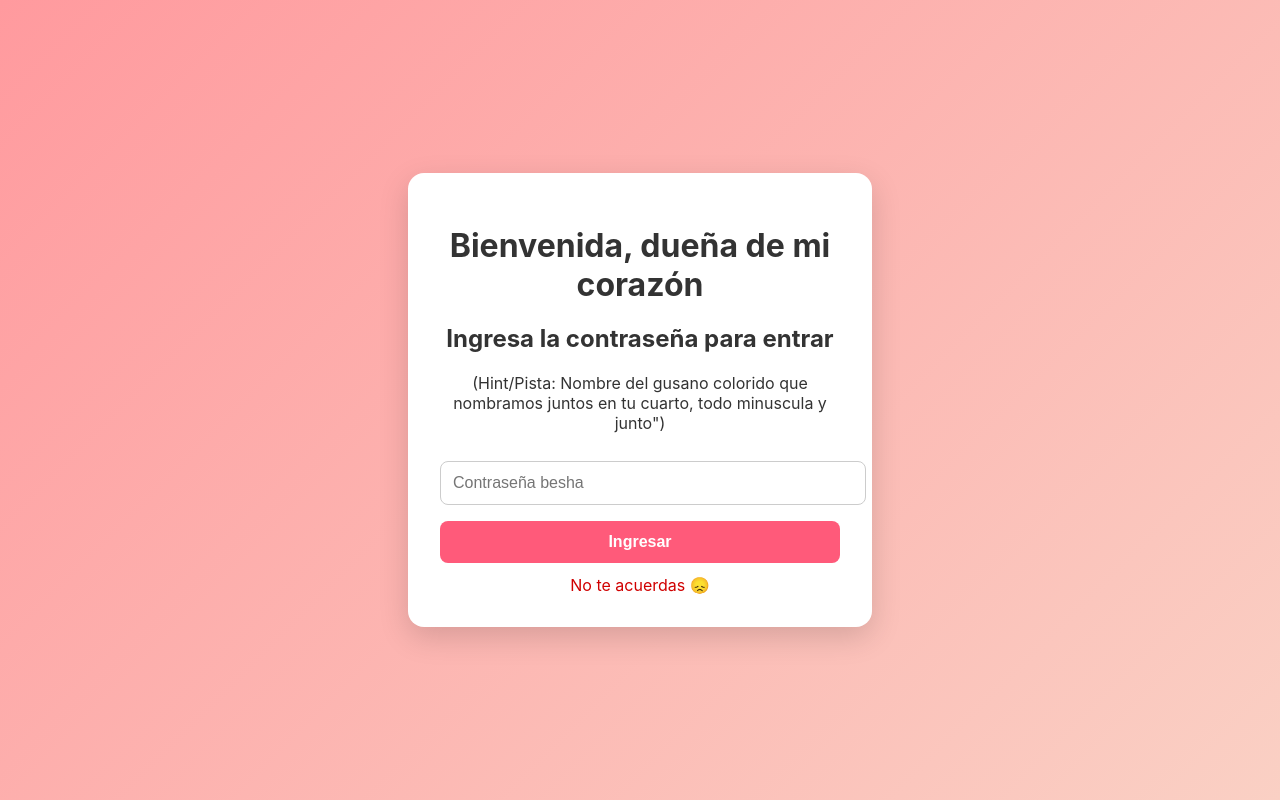
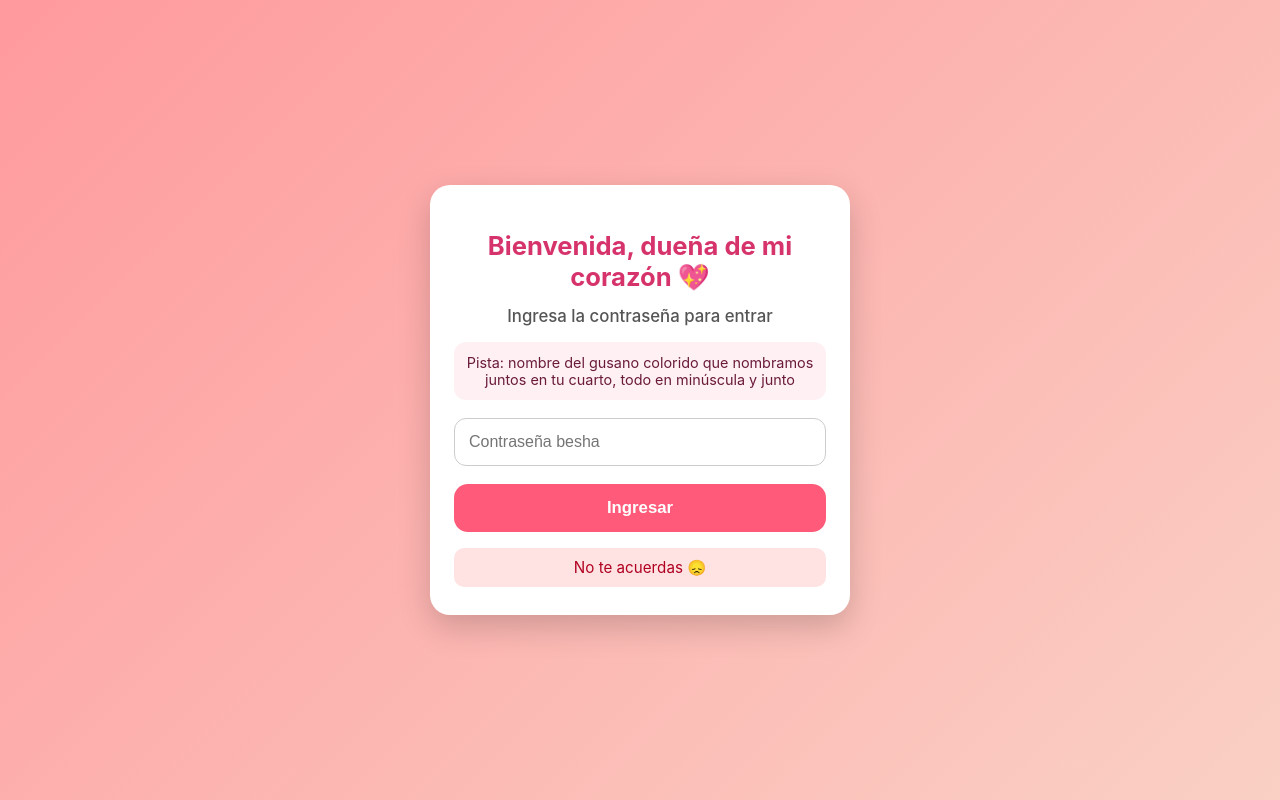
Before and after one commit to Encalad4/valentine_2026, a plain HTML site: page index.html in a window 1280 px wide. Both pictures are taken after a click on the button "Ingresar". Drawn offline with Linux system fonts and the light colour scheme.

Commit message:
Prettied up login

```diff
--- a/index.html
+++ b/index.html
@@ -2,50 +2,72 @@
 <html lang="en">
 <head>
   <meta charset="UTF-8" />
-        <title>💖 San Valentin 2026 💖</title>
-        <meta name="viewpoint" content="width=device-width", initial-scale="1.0"/>
+  <title>💖 San Valentín 2026 💖</title>
+  <meta name="viewport" content="width=device-width, initial-scale=1.0">
 
   <style>
+    * {
+      box-sizing: border-box;
+    }
+
     body {
       margin: 0;
       font-family: -apple-system, BlinkMacSystemFont, sans-serif;
       background: linear-gradient(135deg, #ff9a9e, #fad0c4);
-            height: 100vh;
+      min-height: 100vh;
       display: flex;
       align-items: center;
       justify-content: center;
+      padding: 16px;
       color: #333;
     }
 
     .card {
       background: white;
-            padding: 32px;
-            border-radius: 16px;
-            width: 90%;
-            max-width: 400px;
-            box-shadow: 0 10px 30px rgba(0,0,0,0.15);
+      padding: 28px 24px;
+      border-radius: 20px;
+      width: 100%;
+      max-width: 420px;
+      box-shadow: 0 12px 32px rgba(0,0,0,0.18);
       text-align: center;
     }
 
     h1 {
+      font-size: 1.6rem;
+      margin-bottom: 10px;
+      color: #d6336c;
+    }
+
+    h2 {
+      font-size: 1.05rem;
+      font-weight: 500;
       margin-bottom: 16px;
+      color: #555;
+    }
+
+    .hint {
+      background: #fff0f3;
+      padding: 12px;
+      border-radius: 12px;
+      font-size: 0.9rem;
+      color: #6a1b3a;
+      margin-bottom: 18px;
     }
 
     input {
       width: 100%;
-            padding: 12px;
-            margin-top: 12px;
-            font-size: 16px;
-            border-radius: 8px;
+      padding: 14px;
+      font-size: 1rem;
+      border-radius: 12px;
       border: 1px solid #ccc;
     }
 
     button {
-            margin-top: 16px;
+      margin-top: 18px;
       width: 100%;
-            padding: 12px;
-            font-size: 16px;
-            border-radius: 8px;
+      padding: 14px;
+      font-size: 1.05rem;
+      border-radius: 14px;
       border: none;
       background: #ff5a7a;
       color: white;
@@ -53,26 +75,38 @@
       cursor: pointer;
     }
 
-            button:hover {
-            background: #ff3f64;
+    button:active {
+      transform: scale(0.98);
     }
 
     .error {
-            margin-top: 12px;
-            color: #d00000;
+      margin-top: 16px;
+      padding: 10px;
+      border-radius: 10px;
+      background: #ffe3e3;
+      color: #b00020;
+      font-size: 0.95rem;
       display: none;
     }
-
   </style>
 </head>
 
 <body>
   <div class="card">
-            <h1> Bienvenida, dueña de mi corazón </h1>
-            <h2> Ingresa la contraseña para entrar</h2>
-            <p> (Hint/Pista: Nombre del gusano colorido que nombramos juntos en tu cuarto, todo minuscula y junto")</p>
+    <h1>Bienvenida, dueña de mi corazón 💖</h1>
+    <h2>Ingresa la contraseña para entrar</h2>
 
-            <input type="password" id="passwordInput" placeholder="Contraseña besha" />
+    <div class="hint">
+      Pista: nombre del gusano colorido que nombramos juntos en tu cuarto,
+      todo en minúscula y junto
+    </div>
+
+    <input
+      type="password"
+      id="passwordInput"
+      placeholder="Contraseña besha"
+    />
+
     <button id="loginBtn">Ingresar</button>
 
     <div class="error" id="errorMsg">No te acuerdas 😞</div>
@@ -81,41 +115,38 @@
   <script>
     const correctPassword = "pablonelgusanomaricon";
 
+    const passwordInput = document.getElementById("passwordInput");
+    const loginBtn = document.getElementById("loginBtn");
+    const errorMsg = document.getElementById("errorMsg");
 
-            const passwordInput = document.getElementById('passwordInput');
-            const loginBtn = document.getElementById('loginBtn');
-            const errorMsg = document.getElementById('errorMsg');
+    const failSound = new Audio("sounds/failedLogin.mp3");
 
-            if (localStorage.getItem('valentineLoggedIn') == "true"){
+    if (localStorage.getItem("valentineLoggedIn") === "true") {
       redirectToGame();
     }
 
     loginBtn.addEventListener("click", tryLogin);
     passwordInput.addEventListener("keydown", (e) => {
-                if (e.key == "Enter"){
+      if (e.key === "Enter") {
         tryLogin();
       }
-            })
+    });
 
-            function tryLogin(){
-                const enteredPassword = passwordInput.value;
-
-                if(enteredPassword == correctPassword) {
+    function tryLogin() {
+      if (passwordInput.value === correctPassword) {
         localStorage.setItem("valentineLoggedIn", "true");
         redirectToGame();
       } else {
         errorMsg.style.display = "block";
+        failSound.currentTime = 0;
+        failSound.play();
         passwordInput.value = "";
       }
     }
 
-            function redirectToGame(){
+    function redirectToGame() {
       window.location.href = "game.html";
     }
   </script>
-
-
 </body>
-
-
 </html>
```
Also changed, not shown: 1 other file. Lines whose indentation alone changed are shown as unchanged.
